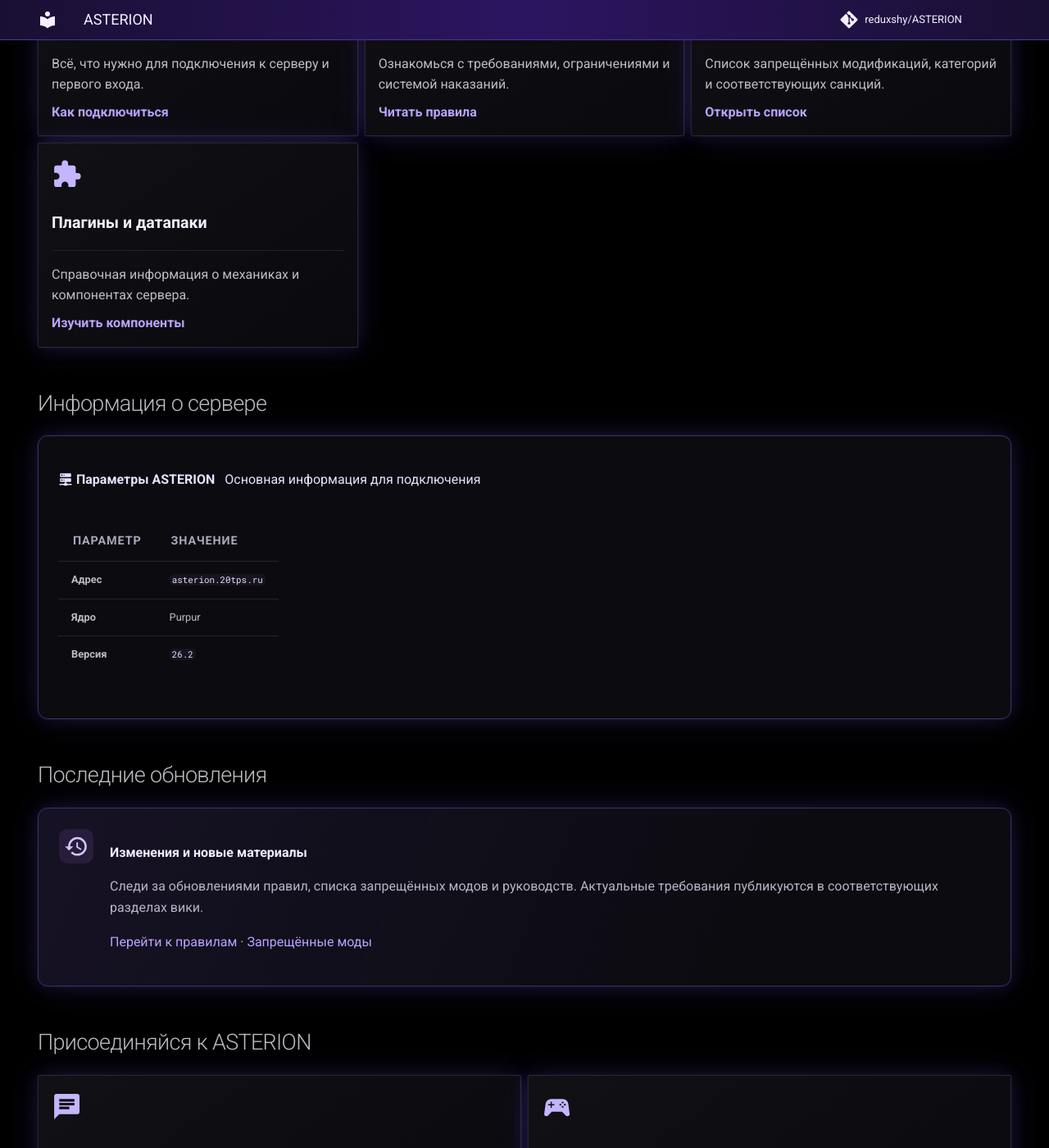
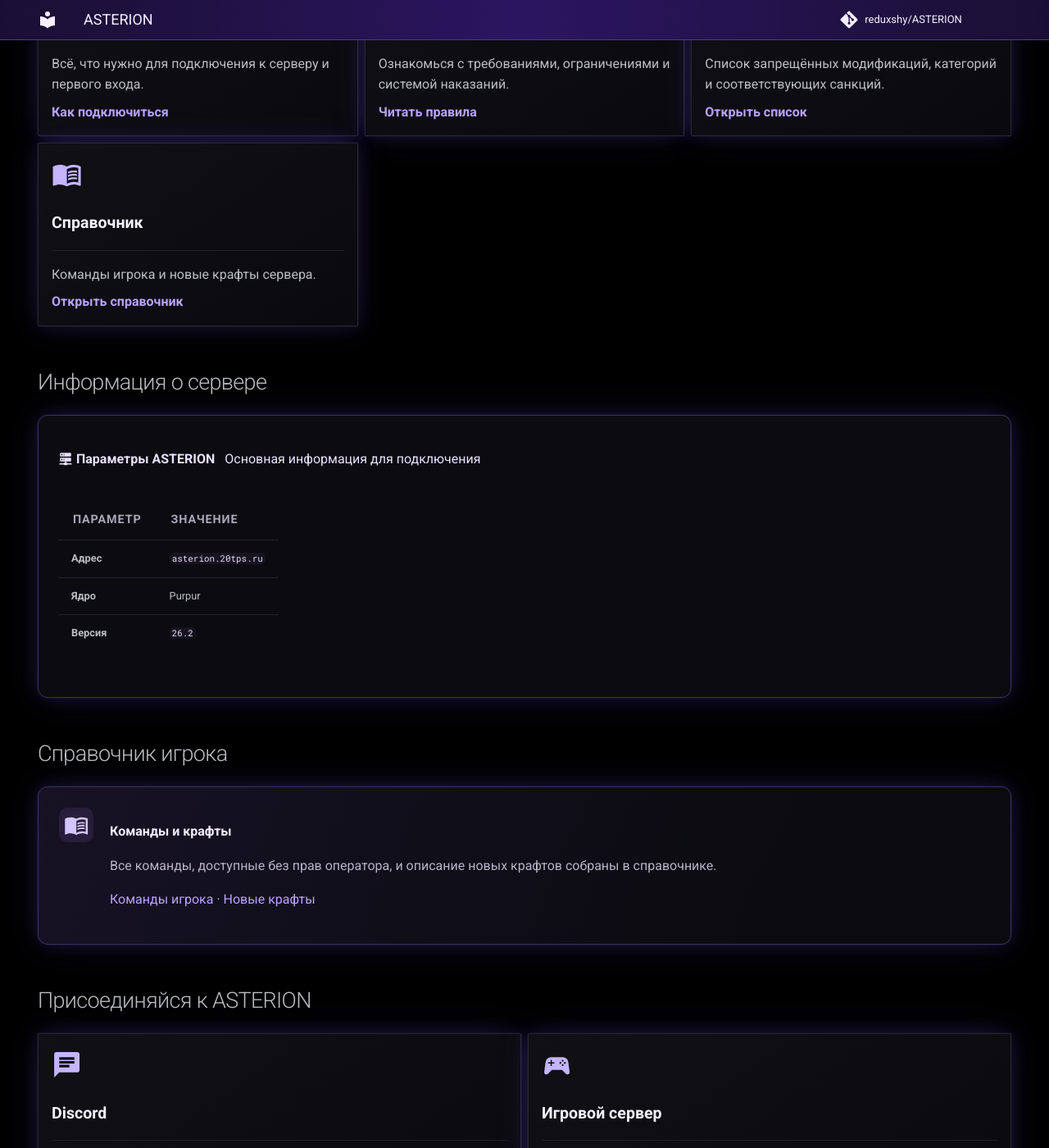
Before and after one commit to reduxshy/ASTERION, an MkDocs documentation site: the page built from docs/index.md, in a window 1280 px wide and 1400 px high, scrolled down 895 px. Shown: the whole window at 82% size. Built offline with MkDocs 1.6.1 and Material for MkDocs 9.7.7, drawn with Linux system fonts in a browser that asks for light colours; comment, search, counter and statistics services are not loaded.

Commit message:
Revise index.md for player guide and commands
Updated the documentation to reflect changes in player commands and crafting information.

```diff
--- a/docs/index.md
+++ b/docs/index.md
@@ -61,15 +61,15 @@ hide:
 
     [Открыть список](rules/forbidden-mods.md)
 
--   :material-puzzle:{ .asterion-icon }
+-   :material-book-open-variant:{ .asterion-icon }
 
-    **Плагины и датапаки**
+    **Справочник**
 
     ---
 
-    Справочная информация о механиках и компонентах сервера.
+    Команды игрока и новые крафты сервера.
 
-    [Изучить компоненты](server/plugins.md)
+    [Открыть справочник](guide/index.md)
 
 </div>
 
@@ -93,19 +93,19 @@ hide:
 
 </div>
 
-## Последние обновления
+## Справочник игрока
 
 <div class="asterion-update" markdown>
 
-<div class="asterion-update-icon" markdown="span">:material-history:</div>
+<div class="asterion-update-icon" markdown="span">:material-book-open-variant:</div>
 
 <div markdown>
 
-**Изменения и новые материалы**
+**Команды и крафты**
 
-Следи за обновлениями правил, списка запрещённых модов и руководств. Актуальные требования публикуются в соответствующих разделах вики.
+Все команды, доступные без прав оператора, и описание новых крафтов собраны в справочнике.
 
-[Перейти к правилам](rules/index.md) · [Запрещённые моды](rules/forbidden-mods.md)
+[Команды игрока](guide/commands.md) · [Новые крафты](guide/crafts.md)
 
 </div>
 </div>
```
